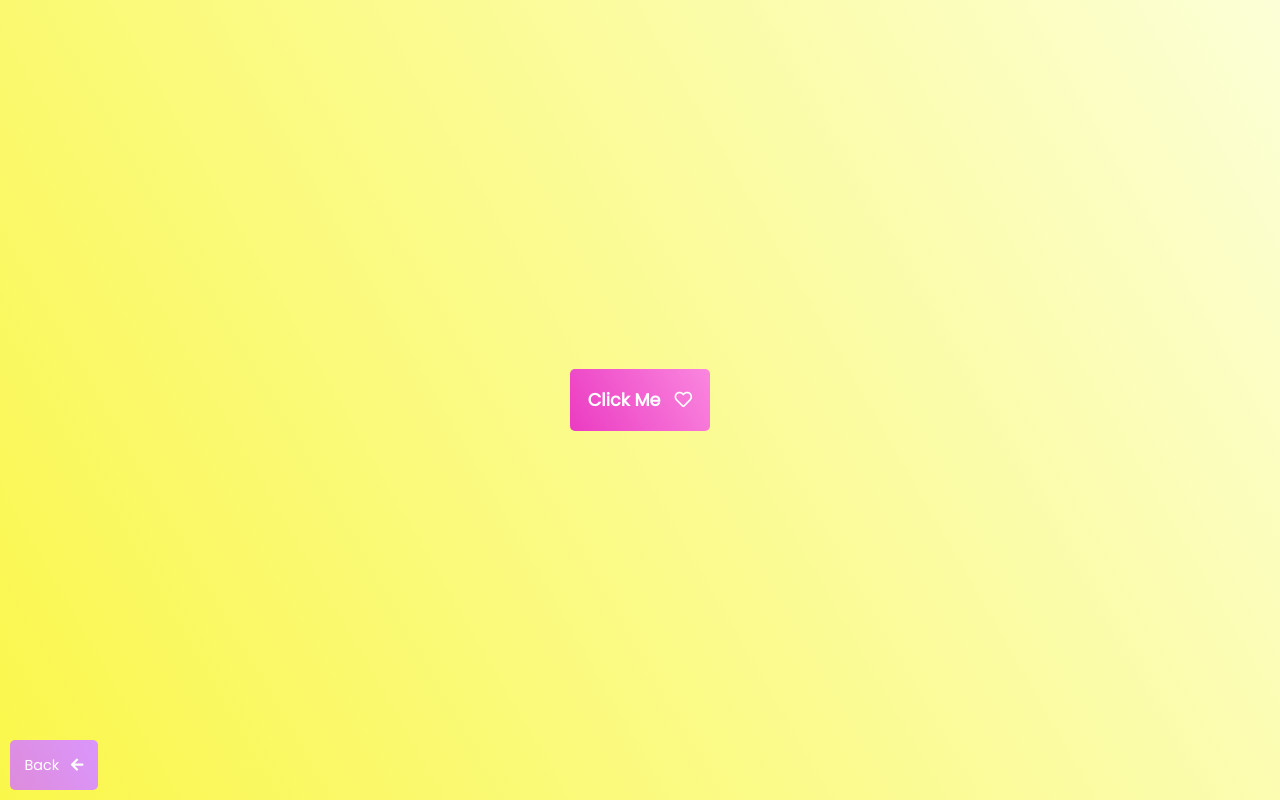
After one commit to jaumemy/50projects, a Django app: page /positive_notification/ in a window 1280 px wide. The commit adds this page. Run offline with Django 3.2, Linux system fonts and the light colour scheme; some libraries are stand-ins or nearby versions.

Commit message:
27 - Positive Notification

```diff
--- /dev/null
+++ b/projects/templates/projects/positive_notification.html
@@ -0,0 +1,23 @@
+<!DOCTYPE html>
+{% load static %}
+<html lang="en" dir="ltr">
+  <head>
+    <meta charset="utf-8">
+    <link rel="stylesheet" href="https://cdnjs.cloudflare.com/ajax/libs/font-awesome/5.14.0/css/all.min.css" integrity="sha512-1PKOgIY59xJ8Co8+NE6FZ+LOAZKjy+KY8iq0G4B3CyeY6wYHN3yt9PW0XpSriVlkMXe40PTKnXrLnZ9+fkDaog==" crossorigin="anonymous" />
+    <title>Positive Notification</title>
+    <link rel="icon" href="https://img.icons8.com/nolan/64/html-5.png">
+    <link rel="stylesheet"
+    href="https://cdnjs.cloudflare.com/ajax/libs/font-awesome/5.15.1/css/all.min.css" />
+    <link rel="stylesheet" href="{% static 'css/positive_notification.css' %}">
+  </head>
+  <body>
+
+    <div id="toasts"></div>
+
+    <button class="btn" id="button">Click Me &nbsp; <i class="far fa-heart"></i> </button>
+
+    <button class="btn back" id="button"> <a href="{% url 'projects:index' %}">Back</a> &nbsp; <i class="fas fa-arrow-left"></i> </button>
+
+    <script src="{% static 'js/positive_notification.js' %}"></script>
+  </body>
+</html>
--- a/projects/urls.py
+++ b/projects/urls.py
@@ -32,4 +32,5 @@ urlpatterns = [
     path('content_placeholder/', views.content_placeholder, name='content_placeholder'),
     path('sticky_navbar/', views.sticky_navbar, name='sticky_navbar'),
     path('double_vertical_slider/', views.double_vertical_slider, name='double_vertical_slider'),
+    path('positive_notification/', views.positive_notification, name='positive_notification'),
 ]
--- a/projects/views.py
+++ b/projects/views.py
@@ -82,3 +82,6 @@ def sticky_navbar(request):
 
 def double_vertical_slider(request):
     return render(request,"projects/double_vertical_slider.html")
+
+def positive_notification(request):
+    return render(request,"projects/positive_notification.html")
--- /dev/null
+++ b/static/css/positive_notification.css
@@ -0,0 +1,83 @@
+@import url('https://fonts.googleapis.com/css2?family=Poppins:wght@200;400&display=swap');
+
+* {
+  box-sizing: border-box;
+}
+
+body {
+  background-image: linear-gradient(60deg, #faf74b, #fcffd6);
+  font-family: 'Poppins', sans-serif;
+  display: flex;
+  flex-direction: column;
+  align-items: center;
+  justify-content: center;
+  height: 100vh;
+  overflow: hidden;
+  margin: 0;
+}
+
+.btn {
+  background-image: linear-gradient(60deg, #eb3bc2, #fa87df);
+  color: #fff;
+  font-family: inherit;
+  font-weight: bold;
+  font-size: 1.10rem;
+  padding: 1.10rem;
+  border-radius: 5px;
+  border: none;
+  cursor: pointer;
+}
+
+.btn.back {
+  position: fixed;
+  bottom: 10px;
+  left: 10px;
+  background-image: linear-gradient(60deg, #de8cdb, #da95fc);
+  font-size: 0.90rem;
+  padding: 0.90rem;
+  font-weight: normal;
+}
+
+a {
+  text-decoration: none;
+  color: #fff;
+}
+
+.btn:focus {
+  outline: none;
+}
+
+.btn:active {
+  transform: scale(0.98);
+}
+
+#toasts {
+  position: fixed;
+  bottom: 10px;
+  right: 10px;
+  display: flex;
+  flex-direction: column;
+  align-items: flex-end;
+}
+
+.toast {
+  background-color: #fff;
+  border-radius: 5px;
+  padding: 1rem 2rem;
+  margin: 0.5rem;
+}
+
+.toast.happyblue {
+  color: #fff;
+  background-image: linear-gradient(60deg, #511ff2, #9e83f7);
+}
+
+.toast.happygreen {
+  color: #fff;
+  background-image: linear-gradient(60deg, #07eb38, #78ff95);
+}
+
+.toast.happyred {
+  color: #fff;
+  background-image: linear-gradient(60deg, #fc0d58, #ff8aaf);
+}
--- /dev/null
+++ b/static/js/positive_notification.js
@@ -0,0 +1,38 @@
+const button = document.getElementById('button')
+const toasts = document.getElementById('toasts')
+
+const messages = [
+    "You're cool!",
+    "You are beautiful!",
+    'You will have a great day!',
+    "You're the best!",
+    'You rock!',
+    'You are unique!',
+    'You deserve the best!'
+]
+
+const types = ['happyblue', 'happygreen', 'happyred']
+
+button.addEventListener('click', () => createNotification())
+
+function createNotification(message = null, type = null) {
+    const notif = document.createElement('div')
+    notif.classList.add('toast')
+    notif.classList.add(type ? type : getRandomType())
+
+    notif.innerText = message ? message : getRandomMessage()
+
+    toasts.appendChild(notif)
+
+    setTimeout(() => {
+        notif.remove()
+    }, 3000)
+}
+
+function getRandomMessage() {
+    return messages[Math.floor(Math.random() * messages.length)]
+}
+
+function getRandomType() {
+    return types[Math.floor(Math.random() * types.length)]
+}
--- a/templates/index.html
+++ b/templates/index.html
@@ -95,6 +95,9 @@
         <div class="card">
           <div class="link"><a href="{% url 'projects:double_vertical_slider' %}"><p>26 - Double Vertical Slider</p><img src="{% static 'images/screenshots/double_vertical_slider.png' %}"></a></div>
         </div>
+        <div class="card">
+          <div class="link"><a href="{% url 'projects:positive_notification' %}"><p>27 - Positive Notification</p><img src="{% static 'images/screenshots/positive_notification.png' %}"></a></div>
+        </div>
 
 
       </div>
```
Also changed, not shown: 1 other file.
